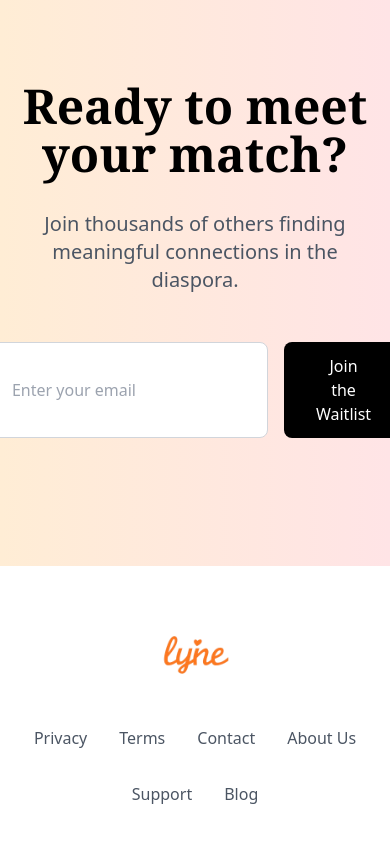
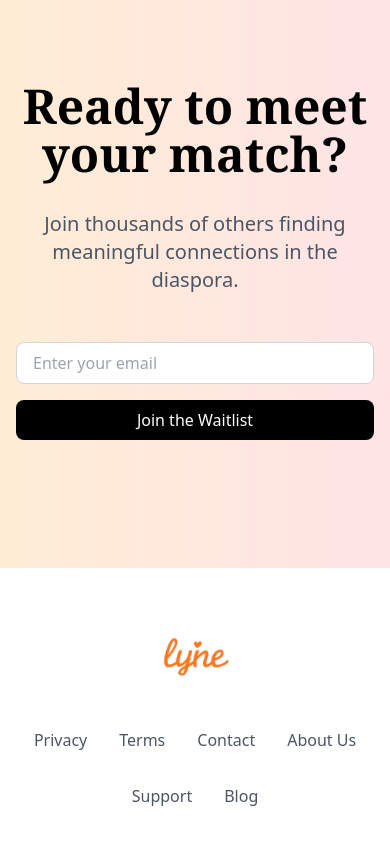
Before and after one commit to lyne-app/lyneapp-website, a React (Vite) app: page / in a window 390 px wide. Shown: the part 3164-4008 px from the top of the page. Built offline with nearby package versions, Linux system fonts and the light colour scheme.

Commit message:
initial commit

```diff
--- a/src/pages/Home.tsx
+++ b/src/pages/Home.tsx
@@ -148,16 +148,17 @@ function Home() {
                             Join thousands of others finding meaningful connections in the diaspora.
                         </p>
                         {/*Join the waitlist*/}
-                        <form id="waitlist-form" className="flex justify-center space-x-4 my-8">
+                        <form id="waitlist-form"
+                              className="flex flex-col md:flex-row justify-center space-y-4 md:space-y-0 md:space-x-4 my-8">
                             <input
                                 type="email"
                                 placeholder="Enter your email"
-                                className="px-6 py-3 rounded-lg border border-gray-300 w-96"
+                                className="px-4 py-2 md:px-6 md:py-3 rounded-lg border border-gray-300 w-full md:w-96"
                                 required
                             />
                             <button
                                 type="submit"
-                                className="bg-black text-white px-8 py-3 rounded-lg"
+                                className="bg-black text-white px-6 py-2 md:px-8 md:py-3 rounded-lg"
                             >
                                 Join the Waitlist
                             </button>
```
